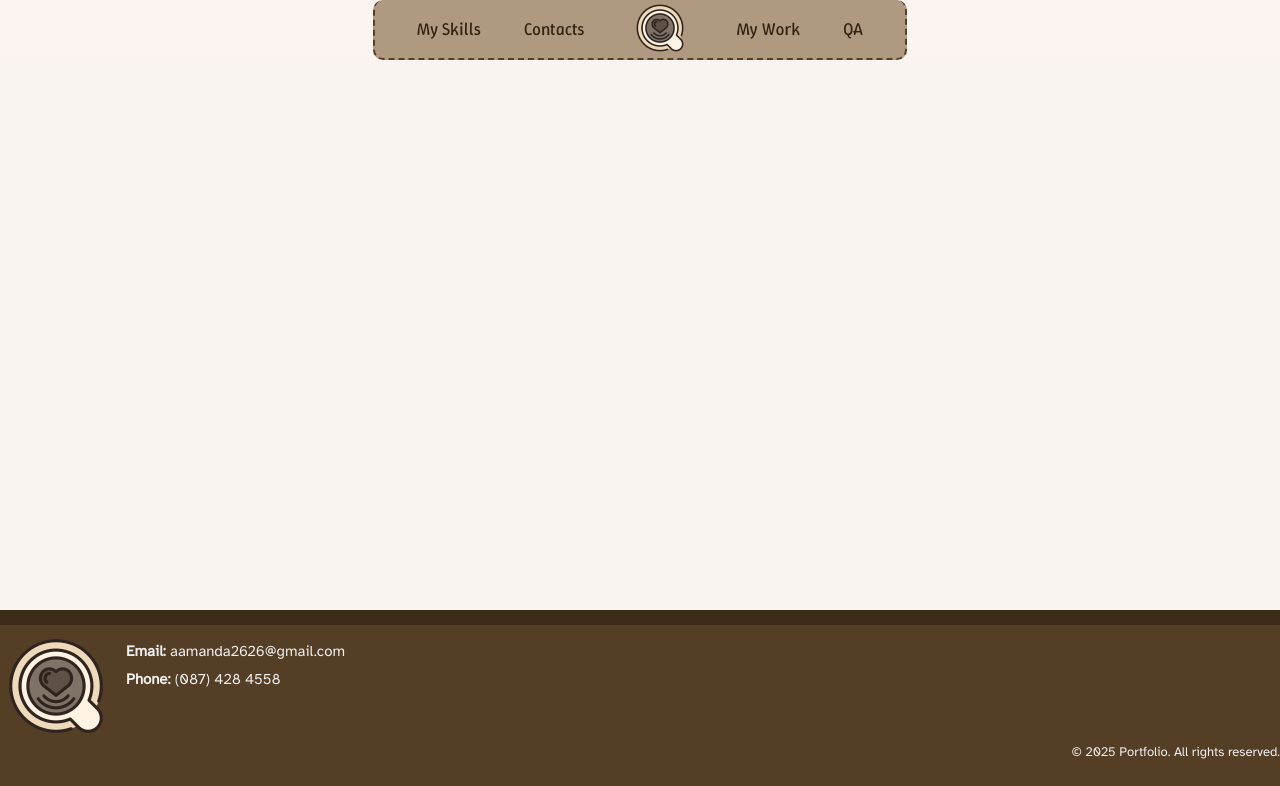
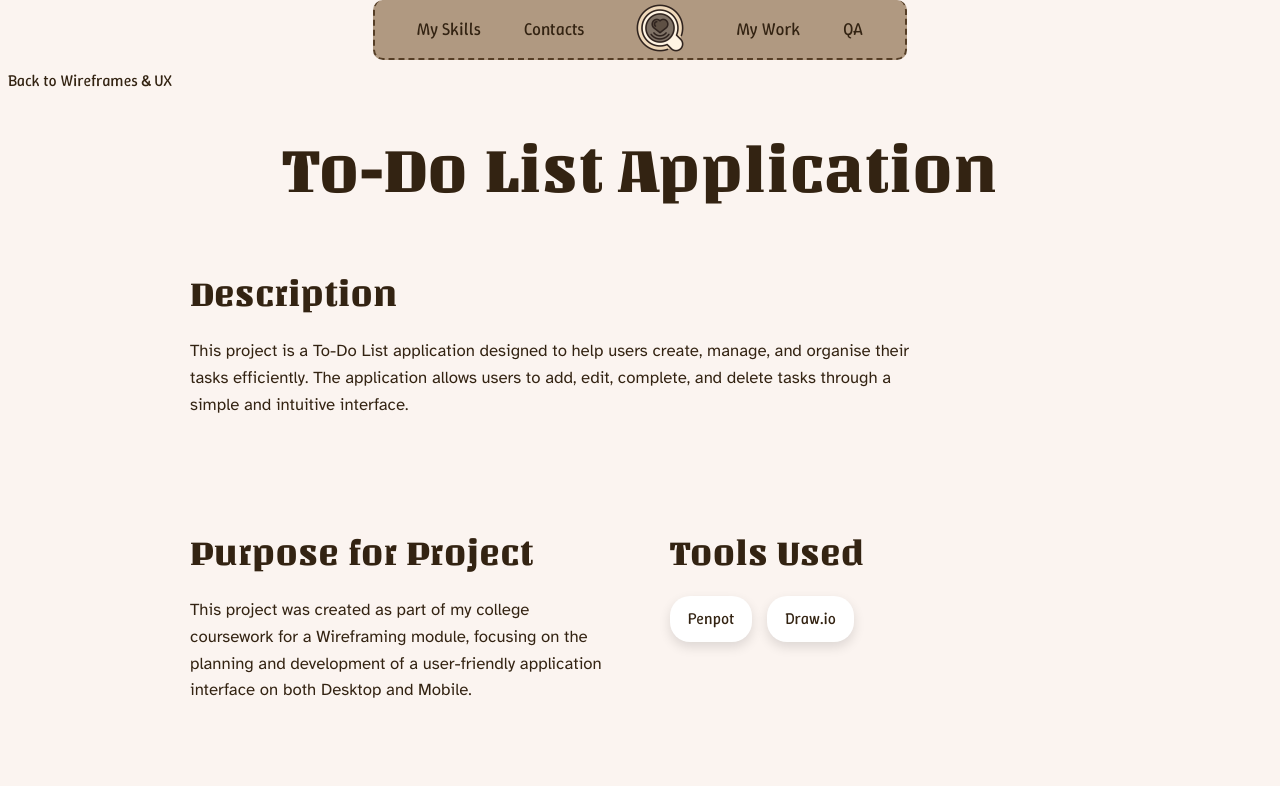
Before and after one commit to Amanda-Andrite/Portfolio, a SvelteKit app: page /projects/wireframes/project-1 in a window 1280 px wide. Before the commit this address had no page. Shown: the top 786 px of the page. Built offline with nearby package versions, Linux system fonts and the light colour scheme.

Commit message:
Implementing Project 1 structure

```diff
--- a/src/routes/projects/wireframes/+page.svelte
+++ b/src/routes/projects/wireframes/+page.svelte
@@ -1,4 +1,5 @@
 <script>
+	import { resolve } from '$app/paths';
 	let items = ['Project 1', 'Project 2', 'Project 3', 'Project 4', 'Project 5', 'Project 6'];
 </script>
 
@@ -6,9 +7,9 @@
 	<h1>Wireframes & UX</h1>
 	<div class="grid">
 		{#each items as item}
-			<div class="card">
+			<a href={resolve('/projects/wireframes/project-1')} class="card">
 				{item}
-			</div>
+			</a>
 		{/each}
 	</div>
 </div>
--- /dev/null
+++ b/src/routes/projects/wireframes/project-1/+page.svelte
@@ -0,0 +1,215 @@
+<script>
+	import { resolve } from '$app/paths';
+</script>
+
+<div class="page">
+	<!--back button -->
+	<a href={resolve('/projects/wireframes')} class="back"> Back to Wireframes & UX </a>
+
+	<h1>To-Do List Application</h1>
+	<section class="section">
+		<h2>Description</h2>
+		<p>
+			This project is a To-Do List application designed to help users create, manage, and organise
+			their tasks efficiently. The application allows users to add, edit, complete, and delete tasks
+			through a simple and intuitive interface.
+		</p>
+	</section>
+
+	<section class="project-info">
+		<div>
+			<h2>Purpose for Project</h2>
+			<p>
+				This project was created as part of my college coursework for a Wireframing module, focusing
+				on the planning and development of a user-friendly application interface on both Desktop and Mobile.
+			</p>
+		</div>
+
+		<div>
+			<h2>Tools Used</h2>
+			<div class="tools">
+				<span>Penpot</span>
+				<span>Draw.io</span>
+			</div>
+		</div>
+	</section>
+
+	<!-- User Journey -->
+	<section class="section">
+		<h2>User Journey</h2>
+		<div class="image-large"></div>
+	</section>
+
+	<!--Low Fidelity -->
+	<section class="section">
+		<h2>Sketches of Low-Fidelity Wireframes</h2>
+		<p>
+			I began by sketching out initial ideas and exploring different layouts for the application. I
+			first considered the target audience and decided to design the application around the needs of
+			a college student with a busy schedule.
+		</p>
+		<div class="image-grid">
+			<div class="image-placeholder"></div>
+			<div class="image-placeholder"></div>
+			<div class="image-placeholder"></div>
+		</div>
+	</section>
+
+	<!-- Medium Fidelity -->
+	<section class="section">
+		<h2>Medium-Fidelity Wireframes</h2>
+		<div class="image-grid">
+			<div class="image-placeholder"></div>
+			<div class="image-placeholder"></div>
+			<div class="image-placeholder"></div>
+		</div>
+	</section>
+
+	<!-- High Fidelity -->
+	<section class="section">
+		<h2>High-Fidelity Wireframes</h2>
+		<p>
+			At this stage, I explored different colour palettes and visual styles to determine what would
+			work best for the application. I wanted the design to remain clean and intuitive while still
+			being visually appealing.
+		</p>
+		<div class="image-grid">
+			<div class="image-placeholder"></div>
+			<div class="image-placeholder"></div>
+			<div class="image-placeholder"></div>
+		</div>
+	</section>
+
+	<!-- Final Designs -->
+	<section class="section">
+		<h2>Final Designs</h2>
+		<p>
+			For the final design, I chose an earthy brown colour palette to create a calmer and more
+			focused experience. The intention was to make the application feel approachable and organised,
+			helping tasks feel simple and achievable rather than overwhelming.
+		</p>
+		<div class="final-design"></div>
+	</section>
+</div>
+
+<style>
+	.page {
+		min-height: 100vh;
+		padding: var(--space-sm);
+		background: var(--background-primary);
+		font-family: var(--font-body);
+		color: var(--text-primary);
+	}
+
+	.back {
+		display: inline-block;
+		margin-bottom: 25px;
+		color: var(--text-primary);
+		text-decoration: none;
+		font-family: var(--font-button);
+	}
+
+	.back:hover {
+		text-decoration: underline;
+	}
+
+	h1 {
+		font-family: var(--font-heading);
+		font-size: 4rem;
+		text-align: center;
+		margin: 0 0 45px 0;
+	}
+
+	.section {
+		max-width: 900px;
+		margin: 0 auto 55px auto;
+	}
+
+	h2 {
+		font-family: var(--font-heading);
+		font-size: 2.2rem;
+		margin: 0 0 15px 0;
+	}
+
+	p {
+		font-size: 1.05rem;
+		line-height: 1.6;
+		max-width: 750px;
+	}
+
+	.image-large {
+		width: 100%;
+		min-height: 350px;
+		background: white;
+		border-radius: var(--card-radius);
+		box-shadow: 0 10px 20px rgba(0, 0, 0, 0.18);
+	}
+
+	.image-grid {
+		display: grid;
+		grid-template-columns: repeat(3, 1fr);
+		gap: var(--gap-lg);
+	}
+
+	.image-placeholder {
+		min-height: 250px;
+		background: white;
+		border-radius: var(--card-radius);
+		box-shadow: 0 10px 20px rgba(0, 0, 0, 0.18);
+	}
+
+	.final-design {
+		width: 100%;
+		min-height: 500px;
+		background: white;
+		border-radius: var(--card-radius);
+		box-shadow: 0 10px 20px rgba(0, 0, 0, 0.18);
+	}
+
+	.project-info {
+		max-width: 900px;
+		margin: 0 auto;
+		padding: 50px 0;
+		border-top: 2px solid var(--divider);
+		display: grid;
+		grid-template-columns: 1fr 1fr;
+		gap: 60px;
+	}
+
+	.tools {
+		display: flex;
+		gap: 15px;
+		flex-wrap: wrap;
+	}
+
+	.tools span {
+		background: white;
+		padding: 10px 18px;
+		border-radius: 20px;
+		font-family: var(--font-button);
+		box-shadow: 0 5px 12px rgba(0, 0, 0, 0.12);
+	}
+
+	@media (max-width: 700px) {
+		.page {
+			padding: var(--space-md);
+		}
+
+		h1 {
+			font-size: 3rem;
+		}
+
+		h2 {
+			font-size: 1.8rem;
+		}
+
+		.image-grid {
+			grid-template-columns: 1fr;
+		}
+
+		.project-info {
+			grid-template-columns: 1fr;
+			gap: 30px;
+		}
+	}
+</style>
```
